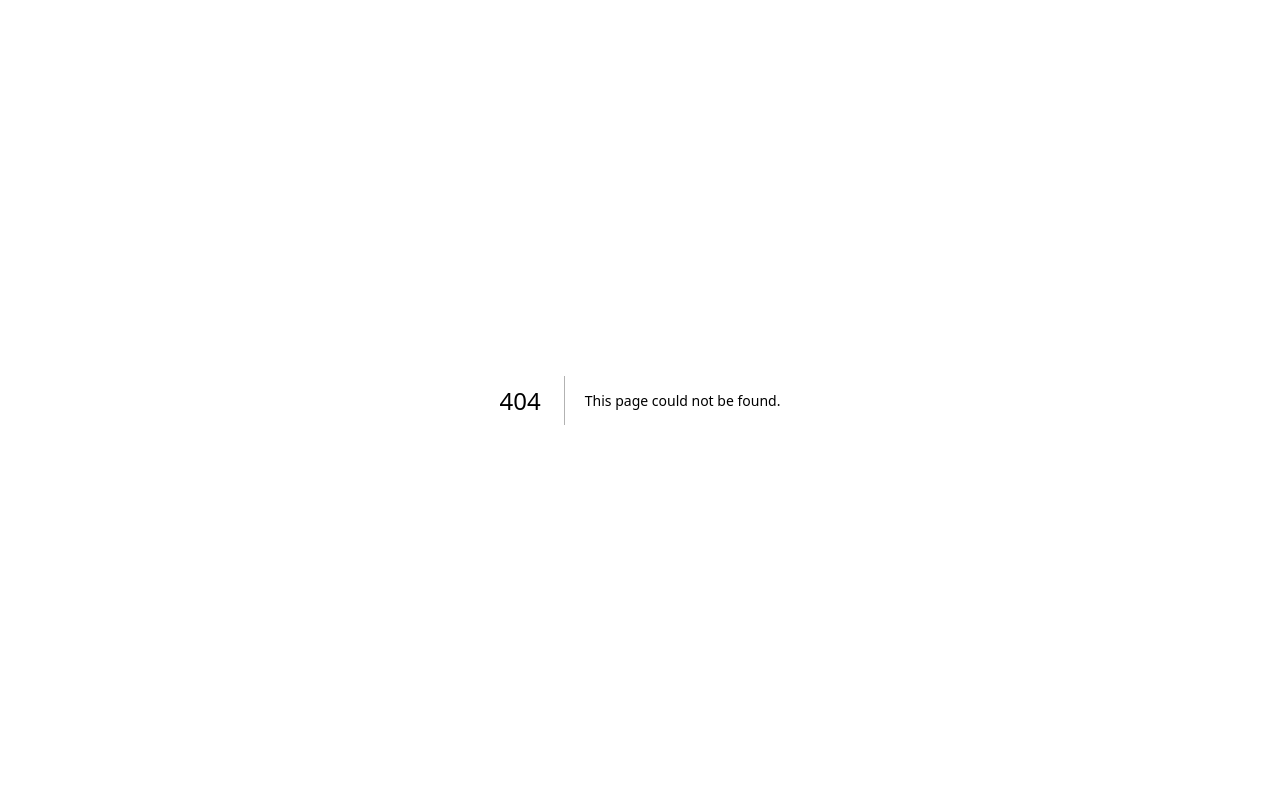
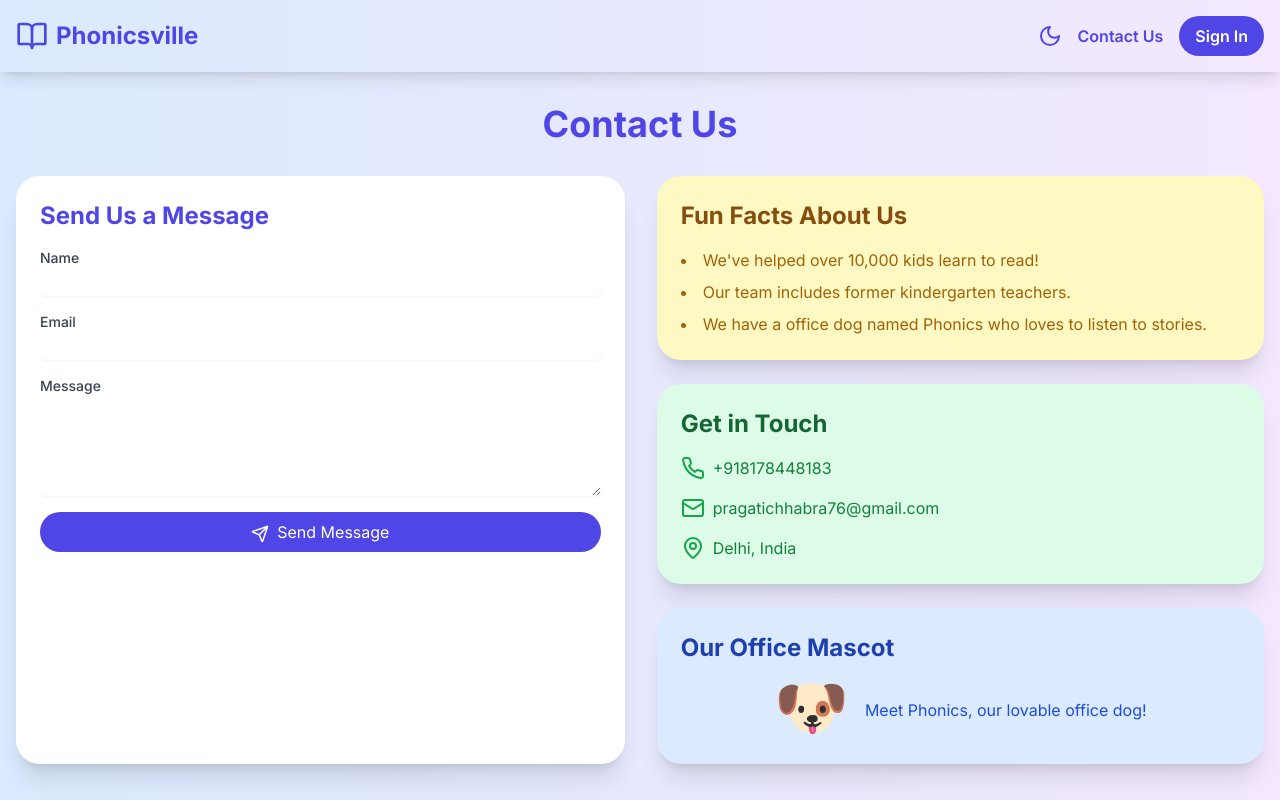
Before and after one commit to pc9350/phonics-story-generator, a Next.js app: page /contact in a window 1280 px wide. Before the commit this address had no page. Built offline with nearby package versions, Linux system fonts and the light colour scheme; no server answers.

Commit message:
Added contact page

```diff
--- a/app/components/Navbar.js
+++ b/app/components/Navbar.js
@@ -1,11 +1,11 @@
 "use client";
 
-import Link from 'next/link';
+import Link from "next/link";
 import { UserButton, SignInButton, SignedIn, SignedOut } from "@clerk/nextjs";
-import { Sun, Moon, BookOpen, Menu, X } from 'lucide-react';
-import { useDarkMode } from '../context/DarkModeContext';
-import { useState } from 'react';
-import { motion, AnimatePresence } from 'framer-motion';
+import { Sun, Moon, BookOpen, Menu, X } from "lucide-react";
+import { useDarkMode } from "../context/DarkModeContext";
+import { useState } from "react";
+import { motion, AnimatePresence } from "framer-motion";
 
 const Navbar = ({ isLanding = false }) => {
   const { darkMode, toggleDarkMode } = useDarkMode();
@@ -22,7 +22,10 @@ const Navbar = ({ isLanding = false }) => {
   return (
     <nav className={`${bgColor} p-4 transition-all duration-300 shadow-lg`}>
       <div className="container mx-auto flex justify-between items-center">
-        <Link href="/" className={`${textColor} text-2xl font-bold flex items-center`}>
+        <Link
+          href="/"
+          className={`${textColor} text-2xl font-bold flex items-center`}
+        >
           <BookOpen className="mr-2" size={32} />
           <span>Phonicsville</span>
         </Link>
@@ -30,7 +33,9 @@ const Navbar = ({ isLanding = false }) => {
           <button
             onClick={toggleDarkMode}
             className={`${textColor} hover:text-yellow-300 transition-all duration-300`}
-            aria-label={darkMode ? "Switch to light mode" : "Switch to dark mode"}
+            aria-label={
+              darkMode ? "Switch to light mode" : "Switch to dark mode"
+            }
           >
             {darkMode ? <Sun size={24} /> : <Moon size={24} />}
           </button>
@@ -50,12 +55,17 @@ const Navbar = ({ isLanding = false }) => {
         {isMenuOpen && (
           <motion.div
             initial={{ opacity: 0, height: 0 }}
-            animate={{ opacity: 1, height: 'auto' }}
+            animate={{ opacity: 1, height: "auto" }}
             exit={{ opacity: 0, height: 0 }}
             transition={{ duration: 0.3 }}
             className="md:hidden mt-4"
           >
-            <NavItems textColor={textColor} isLanding={isLanding} isMobile={true} closeMenu={() => setIsMenuOpen(false)} />
+            <NavItems
+              textColor={textColor}
+              isLanding={isLanding}
+              isMobile={true}
+              closeMenu={() => setIsMenuOpen(false)}
+            />
           </motion.div>
         )}
       </AnimatePresence>
@@ -63,33 +73,69 @@ const Navbar = ({ isLanding = false }) => {
   );
 };
 
-const NavItems = ({ textColor, isLanding, isMobile = false, closeMenu = () => {} }) => (
-  <div className={`${isMobile ? 'flex flex-col items-center space-y-4' : 'flex items-center space-x-4'}`}>
+const NavItems = ({
+  textColor,
+  isLanding,
+  isMobile = false,
+  closeMenu = () => {},
+}) => (
+  <div
+    className={`${
+      isMobile
+        ? "flex flex-col items-center space-y-4"
+        : "flex items-center space-x-4"
+    }`}
+  >
     <SignedIn>
       <Link
         href="/my-stories"
-        className={`${textColor} hover:text-yellow-300 transition-colors duration-300 font-semibold ${isMobile ? 'text-center' : ''}`}
+        className={`${textColor} hover:text-yellow-300 transition-colors duration-300 font-semibold ${
+          isMobile ? "text-center" : ""
+        }`}
         onClick={closeMenu}
       >
         My Stories
       </Link>
-      <div className={isMobile ? 'mt-2' : ''}>
+      <Link
+        href="/contact"
+        className={`${textColor} hover:text-yellow-300 transition-colors duration-300 font-semibold ${
+          isMobile ? "text-center" : ""
+        }`}
+        onClick={closeMenu}
+      >
+        Contact Us
+      </Link>
+      <div className={isMobile ? "mt-2" : ""}>
         <UserButton
           afterSignOutUrl="/"
           appearance={{
             elements: {
-              avatarBox: "hover:ring-4 hover:ring-yellow-300 transition-all duration-300"
-            }
+              avatarBox:
+                "hover:ring-4 hover:ring-yellow-300 transition-all duration-300",
+            },
           }}
         />
       </div>
     </SignedIn>
     <SignedOut>
+      <Link
+        href="/contact"
+        className={`${textColor} hover:text-yellow-300 transition-colors duration-300 font-semibold ${
+          isMobile ? "text-center" : ""
+        }`}
+        onClick={closeMenu}
+      >
+        Contact Us
+      </Link>
       <SignInButton mode="modal">
         <button
-          className={`${isLanding ? "bg-white text-indigo-600" : "bg-indigo-600 text-white"}
+          className={`${
+            isLanding ? "bg-white text-indigo-600" : "bg-indigo-600 text-white"
+          }
             px-4 py-2 rounded-full hover:bg-yellow-300 hover:text-indigo-600
-            transition-all duration-300 font-semibold ${isMobile ? 'w-full text-center' : ''}`}
+            transition-all duration-300 font-semibold ${
+              isMobile ? "w-full text-center" : ""
+            }`}
           onClick={closeMenu}
         >
           Sign In
--- /dev/null
+++ b/app/contact/page.js
@@ -0,0 +1,142 @@
+"use client";
+
+import React, { useState } from 'react';
+import { motion } from 'framer-motion';
+import { Send, Phone, Mail, MapPin } from 'lucide-react';
+import Navbar from '../components/Navbar';
+
+const ContactPage = () => {
+  const [name, setName] = useState('');
+  const [email, setEmail] = useState('');
+  const [message, setMessage] = useState('');
+
+  const handleSubmit = (e) => {
+    e.preventDefault();
+    // Here you would typically send the form data to your backend
+    console.log('Form submitted:', { name, email, message });
+    alert('Thanks for your message! We\'ll get back to you soon!');
+    setName('');
+    setEmail('');
+    setMessage('');
+  };
+
+  return (
+    <div className="min-h-screen bg-gradient-to-r from-blue-100 to-purple-100 dark:from-indigo-900 dark:to-purple-900">
+      <Navbar />
+      <div className="container mx-auto px-4 py-8">
+        <motion.h1
+          className="text-4xl font-bold text-center mb-8 text-indigo-600 dark:text-indigo-400"
+          initial={{ y: -50, opacity: 0 }}
+          animate={{ y: 0, opacity: 1 }}
+          transition={{ duration: 0.5 }}
+        >
+          Contact Us
+        </motion.h1>
+
+        <div className="flex flex-col md:flex-row gap-8">
+          <motion.div
+            className="w-full md:w-1/2 bg-white dark:bg-gray-800 rounded-3xl shadow-xl p-6"
+            initial={{ x: -100, opacity: 0 }}
+            animate={{ x: 0, opacity: 1 }}
+            transition={{ duration: 0.5, delay: 0.2 }}
+          >
+            <h2 className="text-2xl font-bold mb-4 text-indigo-600 dark:text-indigo-400">Send Us a Message</h2>
+            <form onSubmit={handleSubmit} className="space-y-4">
+              <div>
+                <label htmlFor="name" className="block text-sm font-medium text-gray-700 dark:text-gray-300">Name</label>
+                <input
+                  type="text"
+                  id="name"
+                  value={name}
+                  onChange={(e) => setName(e.target.value)}
+                  required
+                  className="mt-1 block w-full rounded-md border-gray-300 shadow-sm focus:border-indigo-300 focus:ring focus:ring-indigo-200 focus:ring-opacity-50"
+                />
+              </div>
+              <div>
+                <label htmlFor="email" className="block text-sm font-medium text-gray-700 dark:text-gray-300">Email</label>
+                <input
+                  type="email"
+                  id="email"
+                  value={email}
+                  onChange={(e) => setEmail(e.target.value)}
+                  required
+                  className="mt-1 block w-full rounded-md border-gray-300 shadow-sm focus:border-indigo-300 focus:ring focus:ring-indigo-200 focus:ring-opacity-50"
+                />
+              </div>
+              <div>
+                <label htmlFor="message" className="block text-sm font-medium text-gray-700 dark:text-gray-300">Message</label>
+                <textarea
+                  id="message"
+                  value={message}
+                  onChange={(e) => setMessage(e.target.value)}
+                  required
+                  rows="4"
+                  className="mt-1 block w-full rounded-md border-gray-300 shadow-sm focus:border-indigo-300 focus:ring focus:ring-indigo-200 focus:ring-opacity-50"
+                ></textarea>
+              </div>
+              <motion.button
+                type="submit"
+                className="w-full bg-indigo-600 text-white py-2 px-4 rounded-full hover:bg-indigo-700 transition duration-300"
+                whileHover={{ scale: 1.05 }}
+                whileTap={{ scale: 0.95 }}
+              >
+                <Send className="inline mr-2" size={18} />
+                Send Message
+              </motion.button>
+            </form>
+          </motion.div>
+
+          <motion.div
+            className="w-full md:w-1/2 space-y-6"
+            initial={{ x: 100, opacity: 0 }}
+            animate={{ x: 0, opacity: 1 }}
+            transition={{ duration: 0.5, delay: 0.4 }}
+          >
+            <div className="bg-yellow-100 dark:bg-yellow-900 rounded-3xl shadow-xl p-6">
+              <h2 className="text-2xl font-bold mb-4 text-yellow-800 dark:text-yellow-200">Fun Facts About Us</h2>
+              <ul className="list-disc list-inside space-y-2 text-yellow-700 dark:text-yellow-300">
+                <li>We've helped over 10,000 kids learn to read!</li>
+                <li>Our team includes former kindergarten teachers.</li>
+                <li>We have a office dog named Phonics who loves to listen to stories.</li>
+              </ul>
+            </div>
+
+            <div className="bg-green-100 dark:bg-green-900 rounded-3xl shadow-xl p-6">
+              <h2 className="text-2xl font-bold mb-4 text-green-800 dark:text-green-200">Get in Touch</h2>
+              <ul className="space-y-4">
+                <li className="flex items-center">
+                  <Phone className="mr-2 text-green-600 dark:text-green-400" />
+                  <span className="text-green-700 dark:text-green-300">+918178448183</span>
+                </li>
+                <li className="flex items-center">
+                  <Mail className="mr-2 text-green-600 dark:text-green-400" />
+                  <span className="text-green-700 dark:text-green-300">pragatichhabra76@gmail.com</span>
+                </li>
+                <li className="flex items-center">
+                  <MapPin className="mr-2 text-green-600 dark:text-green-400" />
+                  <span className="text-green-700 dark:text-green-300">Delhi, India</span>
+                </li>
+              </ul>
+            </div>
+
+            <div className="bg-blue-100 dark:bg-blue-900 rounded-3xl shadow-xl p-6">
+              <h2 className="text-2xl font-bold mb-4 text-blue-800 dark:text-blue-200">Our Office Mascot</h2>
+              <div className="flex items-center justify-center">
+                <motion.div
+                  animate={{ y: [0, -10, 0] }}
+                  transition={{ repeat: Infinity, duration: 2 }}
+                >
+                  <span className="text-6xl">🐶</span>
+                </motion.div>
+                <p className="ml-4 text-blue-700 dark:text-blue-300">Meet Phonics, our lovable office dog!</p>
+              </div>
+            </div>
+          </motion.div>
+        </div>
+      </div>
+    </div>
+  );
+};
+
+export default ContactPage;
```
